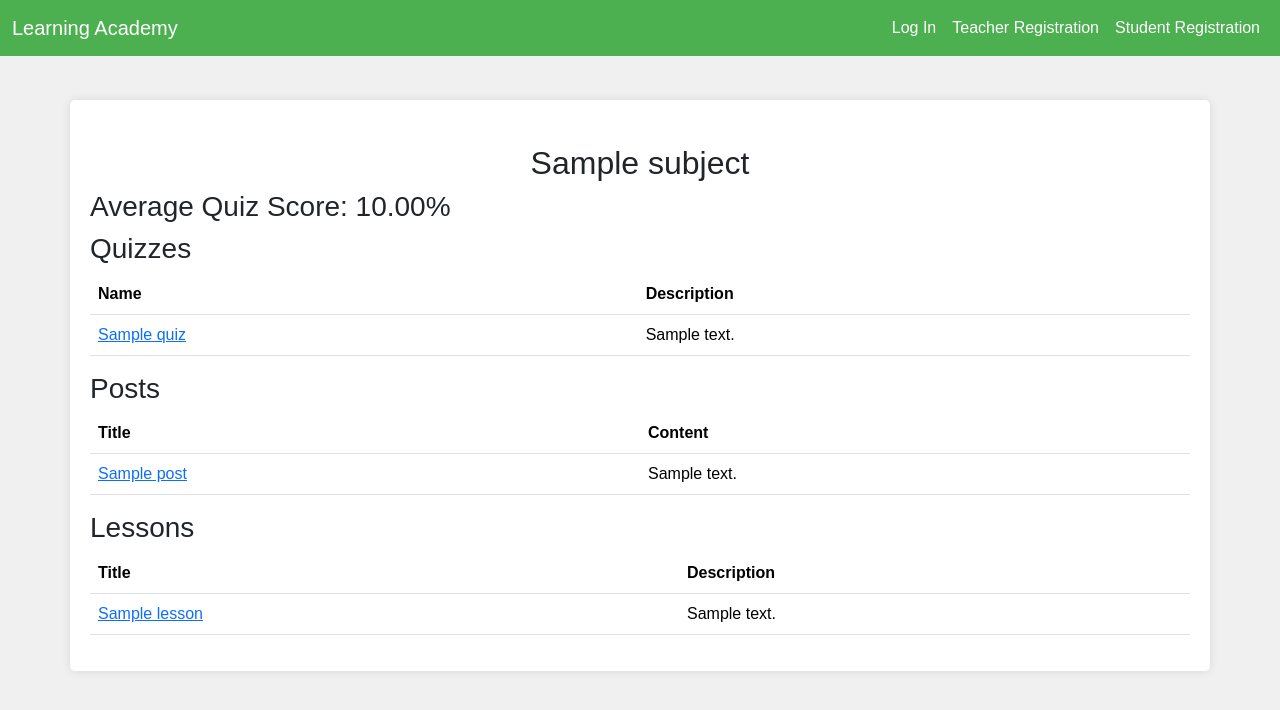
After one commit to Zach-Vance/learning-academy, a Django app: template cs396project1/learn/templates/subject_detail.html in a window 1280 px wide. The commit adds this page. Shown: the top 710 px of the page. Run offline with Django 4.2, Linux system fonts and the light colour scheme; the template is opened without the code that fills it: most values are stand-ins (such as "Sample title", 1, 10 or a date in 2020).

Commit message:
quizzes work
#TODO  aggregate quiz score is wrong
#TODO  make subjects page show filtered quizzes.
#TODO  make subjects page show filtered posts
#TODO  make subjects page show filtered lessons

```diff
--- a/cs396project1/learn/forms.py
+++ b/cs396project1/learn/forms.py
@@ -6,7 +6,7 @@ from .models import Post, Comment, Lesson, Answer, Question, Student, StudentAns
 class LessonForm(forms.ModelForm):
     class Meta:
         model = Lesson
-        fields = ('title', 'author', 'body', 'file1', 'file2', 'file3', 'image', 'video', 'youtubevideo')
+        fields = ('subject', 'title', 'author', 'body', 'file1', 'file2', 'file3', 'image', 'video', 'youtubevideo')
 
         # Define form field widgets for rendering HTML elements
         widgets = {
@@ -25,7 +25,7 @@ class LessonForm(forms.ModelForm):
 class PostForm(forms.ModelForm):
     class Meta:
         model = Post
-        fields = ('title', 'author', 'body', 'file1', 'file2', 'file3')
+        fields = ('subject', 'title', 'author', 'body', 'file1', 'file2', 'file3')
 
         # Define form field widgets for rendering HTML elements
         widgets = {
--- a/cs396project1/learn/templates/base.html
+++ b/cs396project1/learn/templates/base.html
@@ -72,7 +72,7 @@
           {% if not user.is_student %}
             {% if not user.is_teacher %}
             <li class="nav-item">
-              <a class="nav-link" href="../admin">Admin Panel</a>
+              <a class="nav-link" href="../../../../../admin">Admin Panel</a>
             </li>
             {% endif %}
           {% endif %}
--- a/cs396project1/learn/templates/home.html
+++ b/cs396project1/learn/templates/home.html
@@ -16,6 +16,7 @@
                   <thead class="thead-dark">
                       <tr>
                           <th>Title</th>
+                          <th>Subject</th>
                           <th>Posted By</th>
                           <th>Date</th>
                       </tr>
@@ -24,6 +25,7 @@
                       {% for post in object_list %}
                           <tr>
                               <td><a href="{% url 'post' post.pk %}">{{ post.title }}</a></td>
+                              <td> {{ post.subject }}</td>
                               <td>{{ post.author }}
                                 {% if post.author.is_student %}
                                   (Student)
--- a/cs396project1/learn/templates/lesson_feed.html
+++ b/cs396project1/learn/templates/lesson_feed.html
@@ -16,6 +16,7 @@
                   <thead class="thead-dark">
                       <tr>
                           <th>Title</th>
+                          <th>Subject</th>
                           <th>Author</th>
                           <th>Date</th>
                       </tr>
@@ -24,6 +25,7 @@
                       {% for lesson in object_list %}
                           <tr>
                               <td><a href="{% url 'lesson' lesson.pk %}">{{ lesson.title }}</a></td>
+                              <td>{{ lesson.subject }}</td>
                               <td>{{ lesson.author }}
                               {% if lesson.author.is_teacher %}
                                 <i>(Teacher)</i>
--- a/cs396project1/learn/templates/student_quiz_list.html
+++ b/cs396project1/learn/templates/student_quiz_list.html
@@ -11,7 +11,9 @@
             <thead>
               <tr>
                 <th>Quiz</th>
+                <th>Subject</th>
                 <th>Length</th>
+                <th>Number of Attempts</th>
                 <th>Action</th>
               </tr>
             </thead>
@@ -19,14 +21,16 @@
               {% for quiz in quizzes %}
                 <tr>
                   <td class="align-middle">{{ quiz.name }}</td>
+                  <td class="align-middle">{{ quiz.subject }}</td>
                   <td class="align-middle">{{ quiz.questions_count }} questions</td>
+                  <td class="align-middle">{{ quiz.num_attempts }}</td>
                   <td class="text-center">
                     <a href="{% url 'take_quiz' quiz.pk %}" class="btn btn-primary">Start quiz</a>
                   </td>
                 </tr>
               {% empty %}
                 <tr>
-                  <td class="bg-light text-center font-italic" colspan="3">There are no quizzes right now.</td>
+                  <td class="bg-light text-center font-italic" colspan="5">There are no quizzes right now.</td>
                 </tr>
               {% endfor %}
             </tbody>
--- /dev/null
+++ b/cs396project1/learn/templates/subject_detail.html
@@ -0,0 +1,69 @@
+{% extends 'base.html' %}
+
+{% block content %}
+    <h2 class="mt-4 text-center">{{ subject.name }}</h2>
+
+    <!-- Aggregate Quiz Score -->
+    <h3>Average Quiz Score: {{ average_quiz_score|floatformat:2 }}%</h3>
+
+    <!-- Quizzes Table -->
+    <h3>Quizzes</h3>
+    <table class="table">
+        <thead>
+            <tr>
+                <th>Name</th>
+                <th>Description</th>
+            </tr>
+        </thead>
+        <tbody>
+            {% for quiz in subject.quizzes.all %}
+                <tr>
+                    <td><a href="{% url 'quiz_detail' quiz.id %}">{{ quiz.name }}</a></td>
+                    <td>{{ quiz.description|truncatechars:100 }}</td>
+                </tr>
+            {% endfor %}
+        </tbody>
+    </table>
+
+    <!-- Posts Table -->
+    <h3>Posts</h3>
+    <table class="table">
+        <thead>
+            <tr>
+                <th>Title</th>
+                <th>Content</th>
+            </tr>
+        </thead>
+        <tbody>
+            {% for post in subject.posts.all %}
+                <tr>
+                    <td><a href="{% url 'post_detail' post.id %}">{{ post.title }}</a></td>
+                    <td>{{ post.content|truncatechars:100 }}</td>
+                </tr>
+            {% endfor %}
+        </tbody>
+    </table>
+
+    <!-- Lessons Table -->
+    <h3>Lessons</h3>
+    <table class="table">
+        <thead>
+            <tr>
+                <th>Title</th>
+                <th>Description</th>
+            </tr>
+        </thead>
+        <tbody>
+            {% for lesson in subject.lessons.all %}
+                <tr>
+                    <td><a href="{% url 'lesson_detail' lesson.id %}">{{ lesson.title }}</a></td>
+                    <td>{{ lesson.description|truncatechars:100 }}</td>
+                </tr>
+            {% endfor %}
+        </tbody>
+    </table>
+
+
+
+
+{% endblock %}
--- a/cs396project1/learn/urls.py
+++ b/cs396project1/learn/urls.py
@@ -18,6 +18,9 @@ from .views import (HomeView,
                     TakenQuizListView,
                     take_quiz,
                     submit_quiz,
+                    view_attempt,
+                    subjects_view,
+                    subject_detail_view,
                     )
 from django.conf import settings
 from django.conf.urls.static import static
@@ -42,4 +45,7 @@ urlpatterns = [
     path('student_quiz_results/', TakenQuizListView.as_view(), name='student_quiz_results'),
     path('student_quiz/<int:pk>/', take_quiz, name='take_quiz'),
     path('submit_quiz/<int:quiz_id>/', submit_quiz, name='submit_quiz'),
+    path('view_attempt/<int:attempt_id>/', view_attempt, name='view_attempt'),
+    path('subjects/', subjects_view, name='subjects'),
+    path('subjects/<int:subject_id>/', subject_detail_view, name='subject_detail'),
 ]
```
Also changed, not shown: cs396project1/learn/templates/quiz_results.html (+10 -7 lines), cs396project1/learn/templates/student_quiz_results.html (+9 -4 lines), cs396project1/learn/templates/subjects.html (added, +17 -0 lines), cs396project1/learn/templates/view_attempt.html (added, +57 -0 lines), cs396project1/learn/views.py (+97 -57 lines), cs396project1/accounts/migrations/0001_initial.py (added), cs396project1/accounts/migrations/__init__.py (added), cs396project1/db.sqlite3, cs396project1/learn/migrations/0001_initial.py (added), cs396project1/learn/migrations/__init__.py (added), 1 other file.
